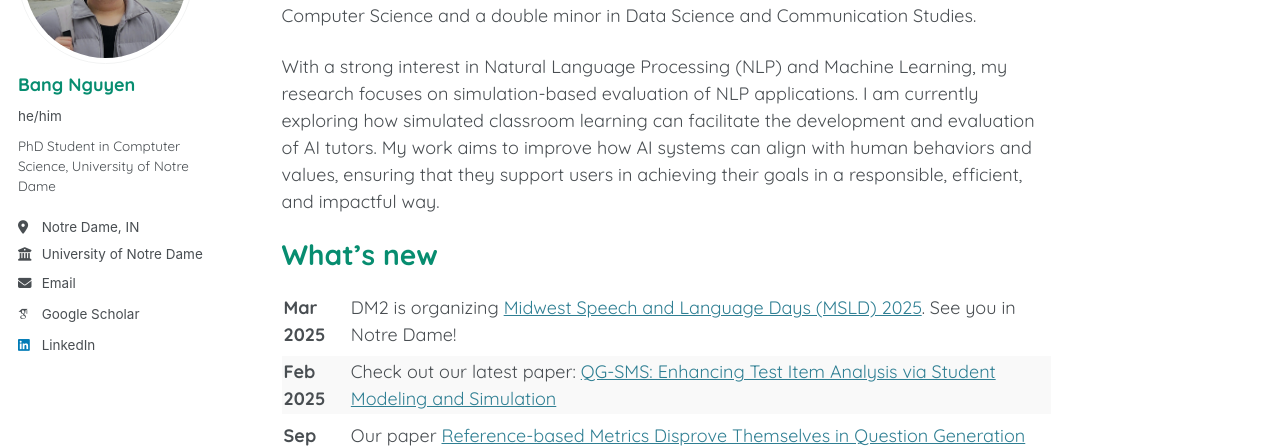
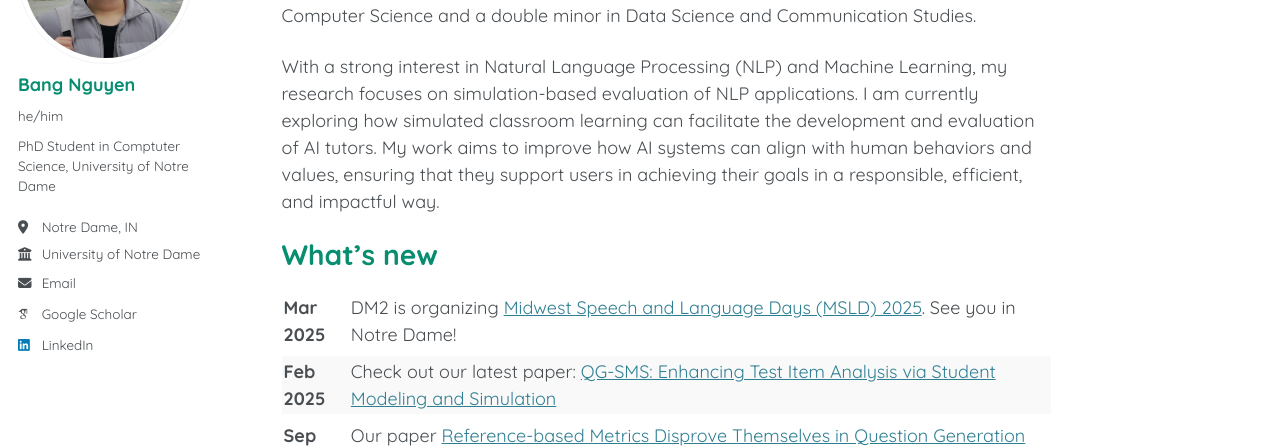
Before and after one commit to bnguyen5/bnguyen5.github.io, a Jekyll site: the page built from _pages/about.md, in a window 1280 px wide and 1400 px high. Shown: the part 228-676 px from the top of the window. Built offline with Jekyll 4.4.1, drawn with Linux system fonts in a browser that asks for light colours; some web fonts are replaced.

Commit message:
Update main.scss

```diff
--- a/assets/css/main.scss
+++ b/assets/css/main.scss
@@ -64,15 +64,26 @@
 // }
 
 .site-nav,
+.site-title,
 .page__title,
 .page__meta,
-.site-title,
 .author__name,
 .author__bio,
 .author__urls,
+.author__urls-wrapper,
+.author__urls a,
+.author__avatar,
+footer,
+footer a,
+footer .location,
+footer .affiliation,
+footer .social-icons,
+.nav__items,
+.nav__items a,
 .btn,
 .masthead,
-.nav__items,
-.footer {
+header,
+h1, h2, h3, h4, h5, h6,
+p, a, span, li, label {
   font-family: inherit !important;
 }
```
